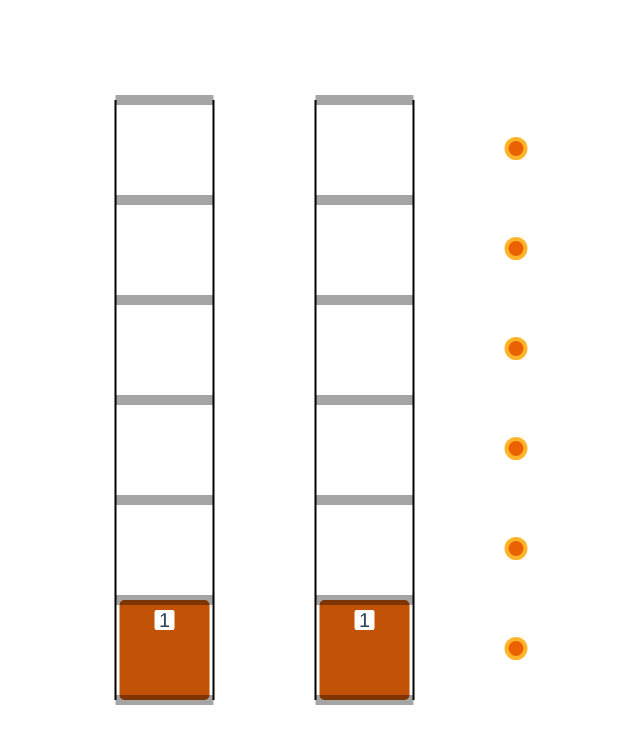
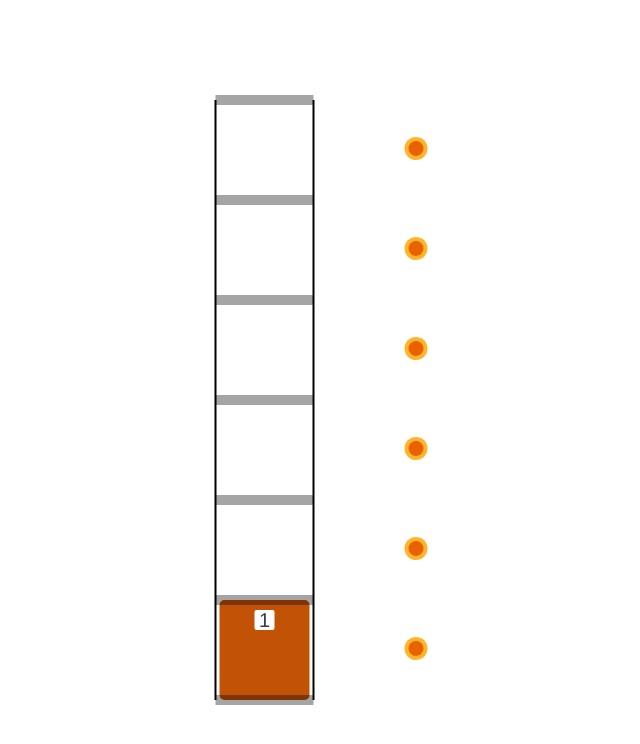
Before and after one commit to IlyaChurakov/LiftSystem, a Vue app: page / in a window 1280 px wide. Shown: the top 744 px of the page, without its empty margins (344-984 px from the left). Built offline with nearby package versions, Linux system fonts and the light colour scheme.

Commit message:
the most final!

```diff
--- a/src/App.vue
+++ b/src/App.vue
@@ -5,12 +5,7 @@
 		:up="up[0]"
 		:down="down[0]"
 		:blink="blink[0]"/>
-	<LiftMine
-		:floorCount="floorCount"
-		:heightAboveGround="heightAboveGround[1]"
-		:up="up[1]"
-		:down="down[1]"
-		:blink="blink[1]"/>
+
 	<LiftButtons
 		:changeFloor="changeFloor"
 		:floorCount="floorCount"
@@ -30,10 +25,10 @@ export default {
 	data() {
 		return {
 			floorCount: 6, // Количество этажей
-			heightAboveGround: [0, 0], // Указывается значение в пикселях кратное 100
-			up: [false, false], // Нахождение лифта в движении вверх
-			down: [false, false], // Нахождение лифта в движении вниз
-			blink: [false, false], // Мигание лифта
+			heightAboveGround: [0], // Указывается значение в пикселях кратное 100 // JSON.parse(localStorage.getItem('heightAboveGround')).length > 0 ? JSON.parse(localStorage.getItem('heightAboveGround')) : [0]
+			up: [false], // Нахождение лифта в движении вверх
+			down: [false], // Нахождение лифта в движении вниз
+			blink: [false], // Мигание лифта
 			// Для увеличения количества шахт нужно добавлять еще по одному элементу в массивы
 			// А также добавить новый компонент LiftMine в template у которого, где нужно, будет стоять индекс согласно его номеру (счет с нуля)
 		}
@@ -185,13 +180,13 @@ export default {
 							} else {
 								this.up[liftIndex] = false
 								this.blink[liftIndex] = true
-								// localStorage.setItem(`heightAboveGround`, JSON.stringify(this.heightAboveGround))
+								localStorage.setItem(`heightAboveGround`, JSON.stringify(this.heightAboveGround))
 								setTimeout(() => {
 									this.blink[liftIndex] = false
 									this.activeBtn = false
 									console.log('end', id)
 									resolve()
-								}, 1000)
+								}, 3000)
 
 								clearInterval(timerUp)
 							}
@@ -210,13 +205,13 @@ export default {
 							} else {
 								this.down[liftIndex] = false
 								this.blink[liftIndex] = true
-								// localStorage.setItem(`heightAboveGround`, [...this.heightAboveGround])
+								localStorage.setItem(`heightAboveGround`, [...this.heightAboveGround])
 								setTimeout(() => {
 									this.blink[liftIndex] = false
 									this.activeBtn = false
 									console.log('end', id)
 									resolve();
-								}, 1000);
+								}, 3000);
 
 								clearInterval(timerDown)
 							}
--- a/src/components/LiftButtons.vue
+++ b/src/components/LiftButtons.vue
@@ -38,8 +38,8 @@
                 let idx = this.heightAboveGround.indexOf(closest)
 
                 this.indexOfClosestLift = idx
-                // this.changeFloor(btn, this.indexOfClosestLift)
-                this.changeFloorWithoutQueue(btn, this.indexOfClosestLift)
+                this.changeFloor(btn, this.indexOfClosestLift)
+                // this.changeFloorWithoutQueue(btn, this.indexOfClosestLift)
             },
         },
         computed: {
```
